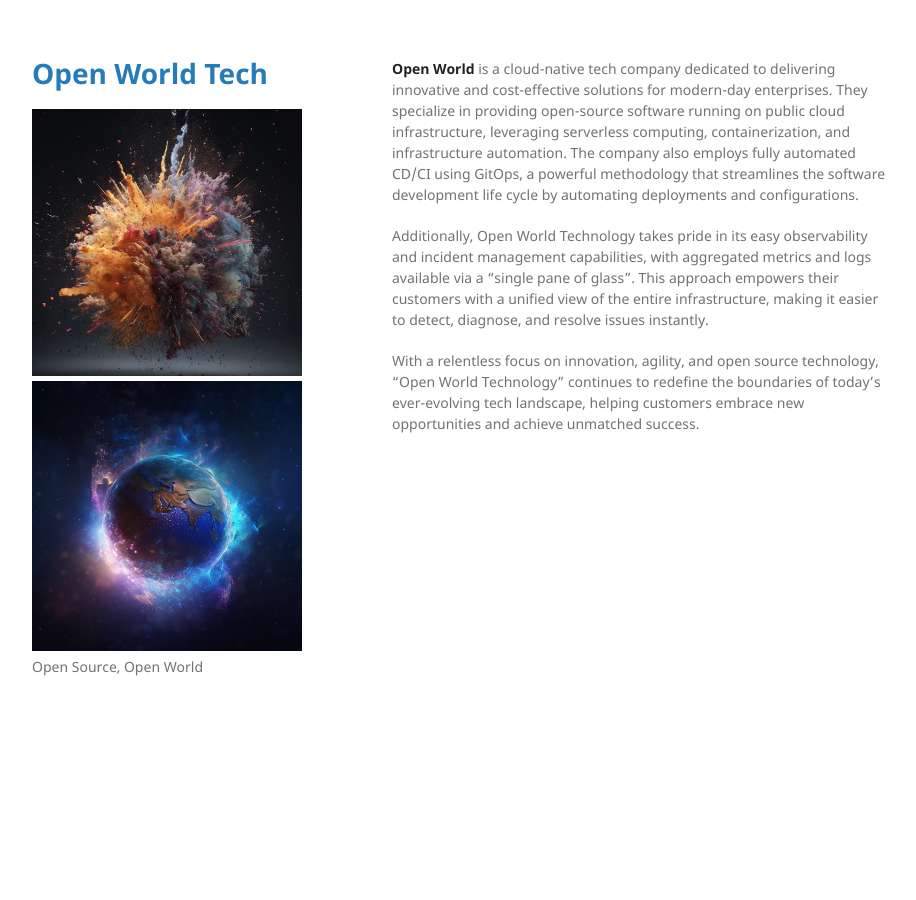
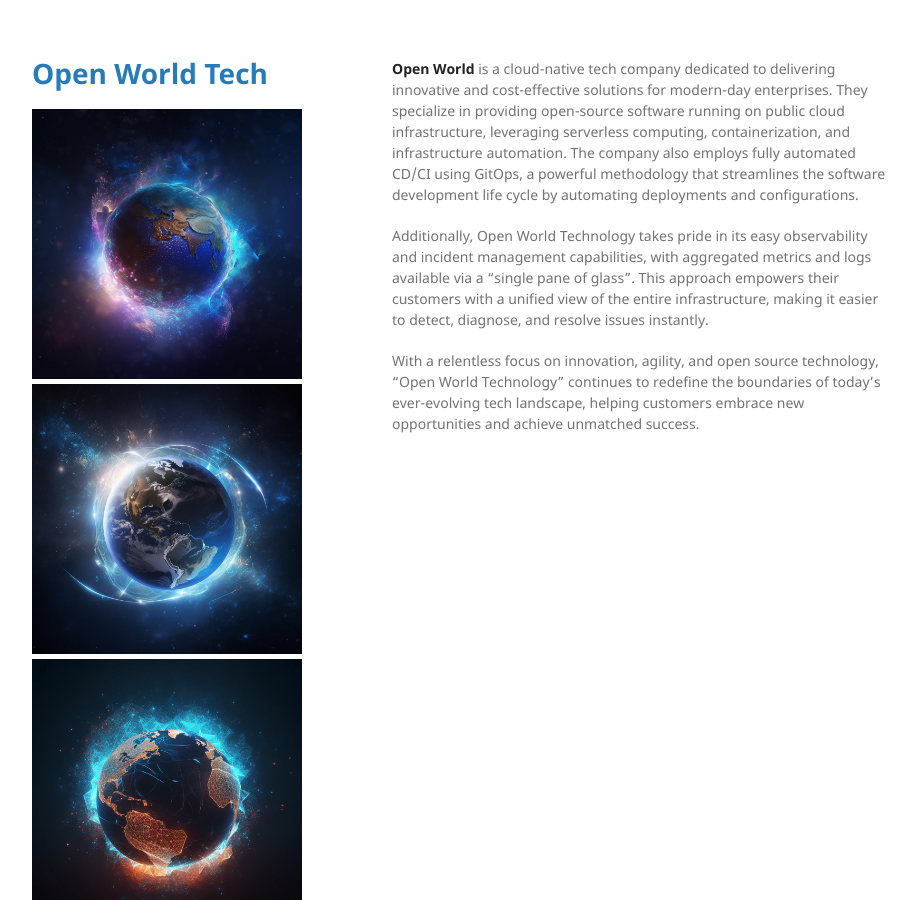
Before and after one commit to OpenWorldGame-Io/OpenWorldTech-Io.github.io, a Jekyll site: the page built from index.md, in a window 1280 px wide. Shown: the whole page, without its empty margins (178-1094 px from the left). Built offline with Jekyll 4.4.1, drawn with Linux system fonts in a browser that asks for light colours.

Commit message:
update logo

```diff
--- a/_config.yml
+++ b/_config.yml
@@ -1,6 +1,9 @@
 title: Open World Tech
 logo: /assets/img/logo.jpg
+logo1: /assets/img/logo1.jpg
 logo2: /assets/img/logo2.jpg
+logo3: /assets/img/logo3.jpg
+logo4: /assets/img/logo4.jpg
 description: Open Source, Open World
 show_downloads: false
 google_analytics:
--- a/_layouts/default.html
+++ b/_layouts/default.html
@@ -19,9 +19,10 @@
 
         {% if site.logo %}
           <img src="{{site.logo | relative_url}}" alt="Logo" />
-        {% endif %}
-        {% if site.logo %}
+          <img src="{{site.logo1 | relative_url}}" alt="Logo2" />
           <img src="{{site.logo2 | relative_url}}" alt="Logo2" />
+          <img src="{{site.logo3 | relative_url}}" alt="Logo2" />
+          <img src="{{site.logo4 | relative_url}}" alt="Logo2" />
         {% endif %}
 
         <p>{{ site.description | default: site.github.project_tagline }}</p>
```
Also changed, not shown: assets/img/logo.jpg, assets/img/logo1.jpg (added), assets/img/logo2.jpg, assets/img/logo3.jpg (added), assets/img/logo4.jpg (added).
